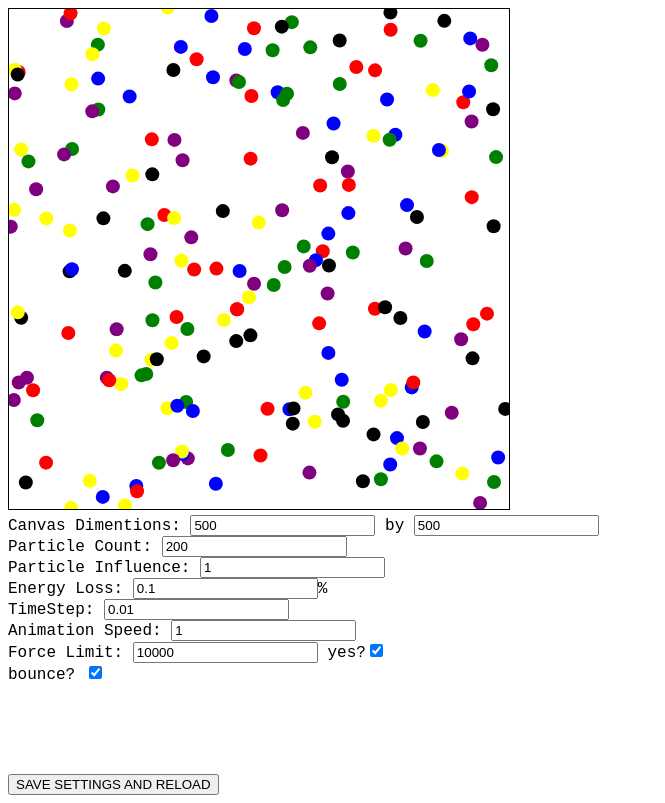
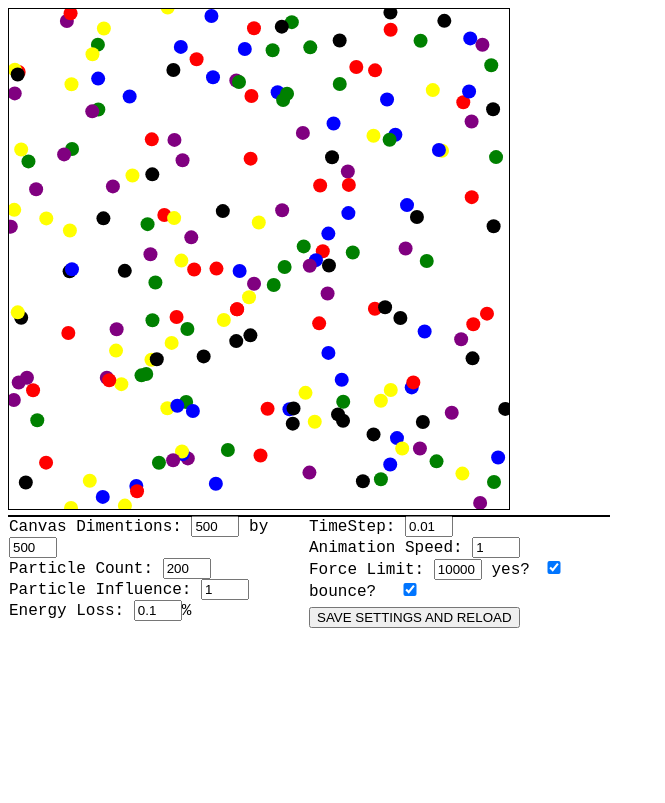
Before and after one commit to XKMR/simpleParticleSimulator, a plain HTML site: page index.html in a window 1280 px wide. Shown: the whole page, without its empty margins (0-665 px from the left). Drawn offline with Linux system fonts and the light colour scheme.

Commit message:
Update style.css
added UI

```diff
--- a/style.css
+++ b/style.css
@@ -4,3 +4,15 @@ body{
 canvas{
     border:1px solid black;
 }
+input{
+    width: 40px
+}
+.float-container {
+    width: 600px;
+    border:1px solid black;
+  }
+
+  .float-child {
+    width: 50%;
+    float: left;
+  }
```
